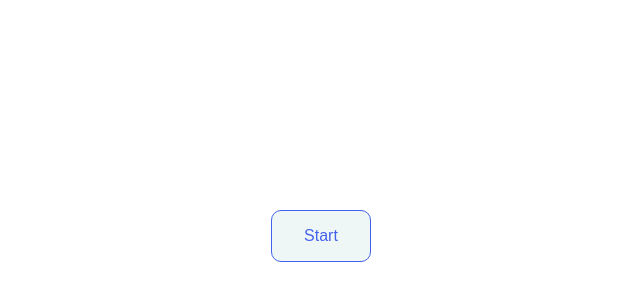
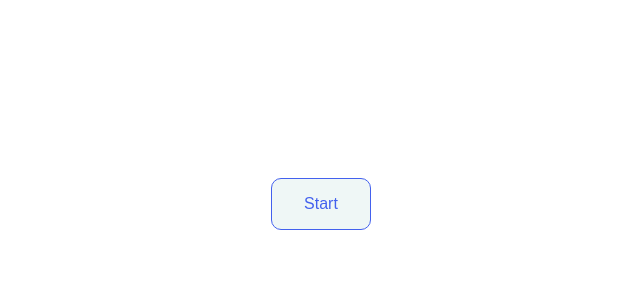
Before and after one commit to natanportilho/typist-dream, an Angular app in the folder typist-dream/: page / in a window 1280 px wide. Shown: the part 164-464 px from the top of the page, without its empty margins (319-959 px from the left). Built offline with nearby package versions, Linux system fonts and the light colour scheme.

Commit message:
Fixing some stylins

```diff
--- a/typist-dream/src/app/app.component.css
+++ b/typist-dream/src/app/app.component.css
@@ -46,7 +46,7 @@
 
 .initial-section {
   width: 100%;
-  height: 98vh;
+  height: 90vh;
   display: flex;
   align-items: center;
   justify-content: center;
@@ -54,8 +54,7 @@
 
 .timer {
   width: 900px;
-  right: 0;
-  margin: auto;
+  margin-top: 120px;
   font-size: 30px;
   text-align: center;
   display: none;
```
